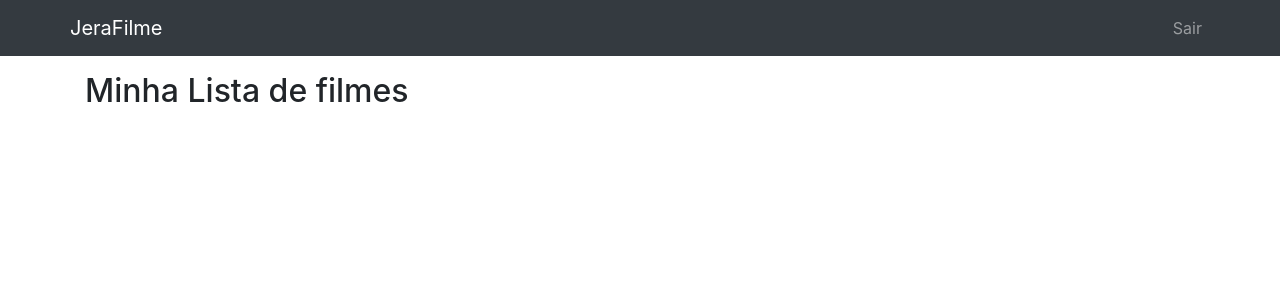
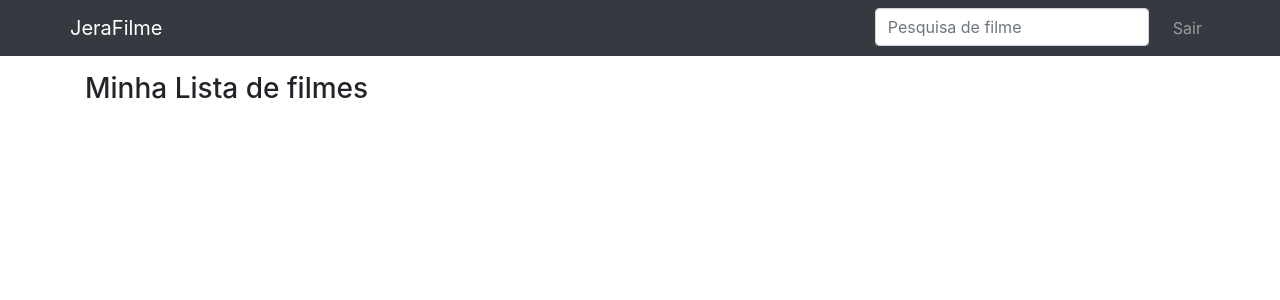
Before and after one commit to rennanmserenza/desafio-jera, a Django app: page / in a window 1280 px wide. Shown: the top 300 px of the page. Run offline with Django 3.2, Linux system fonts and the light colour scheme; the visitor is signed in with stand-in values (Sample User, id 1); some libraries are stand-ins or nearby versions.

Commit message:
[NEW] alterações no base.html

```diff
--- a/meuapp/settings/base.py
+++ b/meuapp/settings/base.py
@@ -25,7 +25,7 @@ BASE_DIR = Path(__file__).resolve().parent.parent.parent
 SECRET_KEY = 'django-insecure-h_2yymm6ux3ta!hb80k7dz@nfcrjzluc9_j$s#9p58guknmzlx'
 
 # SECURITY WARNING: don't run with debug turned on in production!
-DEBUG = False
+DEBUG = True
 
 ALLOWED_HOSTS = []
 
--- a/templates/base.html
+++ b/templates/base.html
@@ -20,6 +20,12 @@
                 <a class="navbar-brand" href="{% url 'pages:home' %}">JeraFilme</a>
                 <ul class="navbar-nav">
                     {% if user.is_authenticated %}
+                    <li class="nav-item">
+                        <div class="form-outline mr-3">
+                            <input type="search" id="form1" class="form-control" placeholder="Pesquisa de filme"
+                            aria-label="Search" />
+                          </div>
+                    </li>
                     <li class="nav-item">
                         <a class="nav-link" href="{% url 'account_logout' %}">Sair</a>
                     </li>
--- a/templates/home.html
+++ b/templates/home.html
@@ -5,7 +5,7 @@
 
 {% block content %}
 {% if user.is_authenticated %}
-    <h2>Minha Lista de filmes</h2>
+    <h3>Minha Lista de filmes</h3>
  {% else %}
     <h2>Faça login para ver mais detalhes</h2>
 {% endif %}
```
